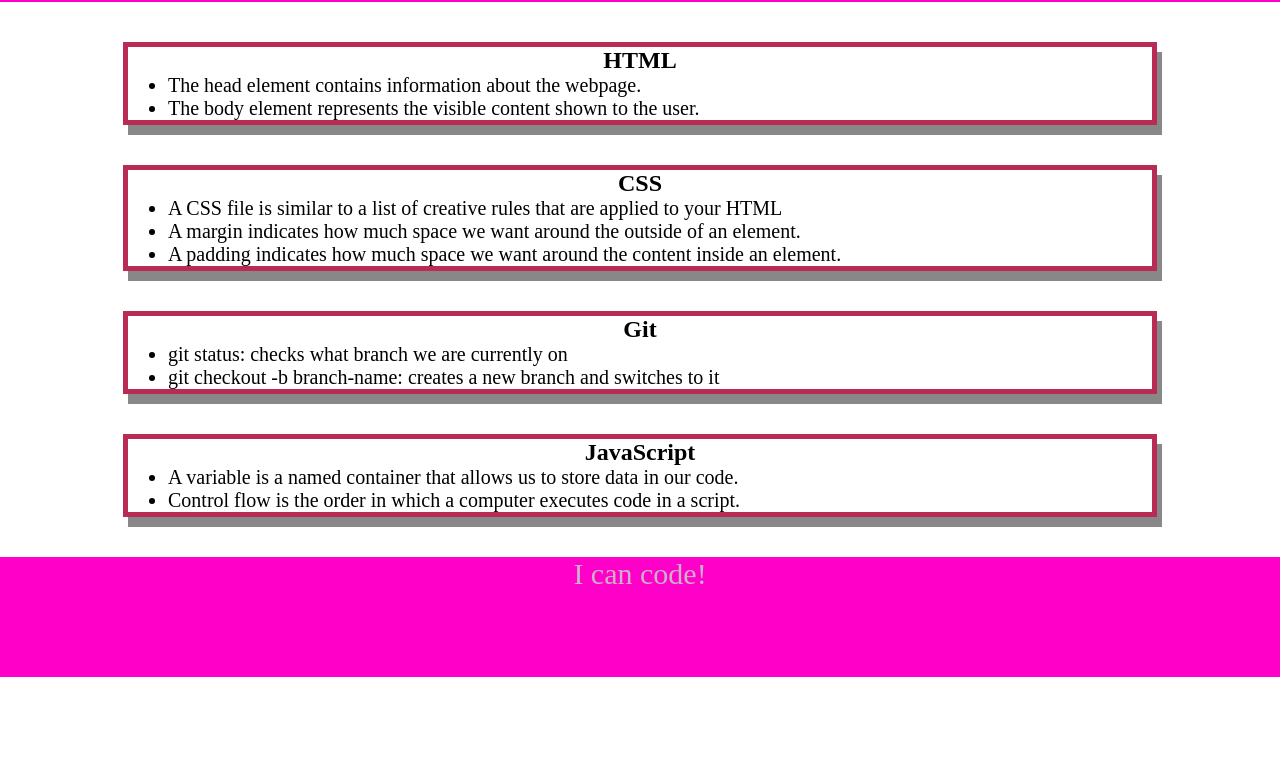
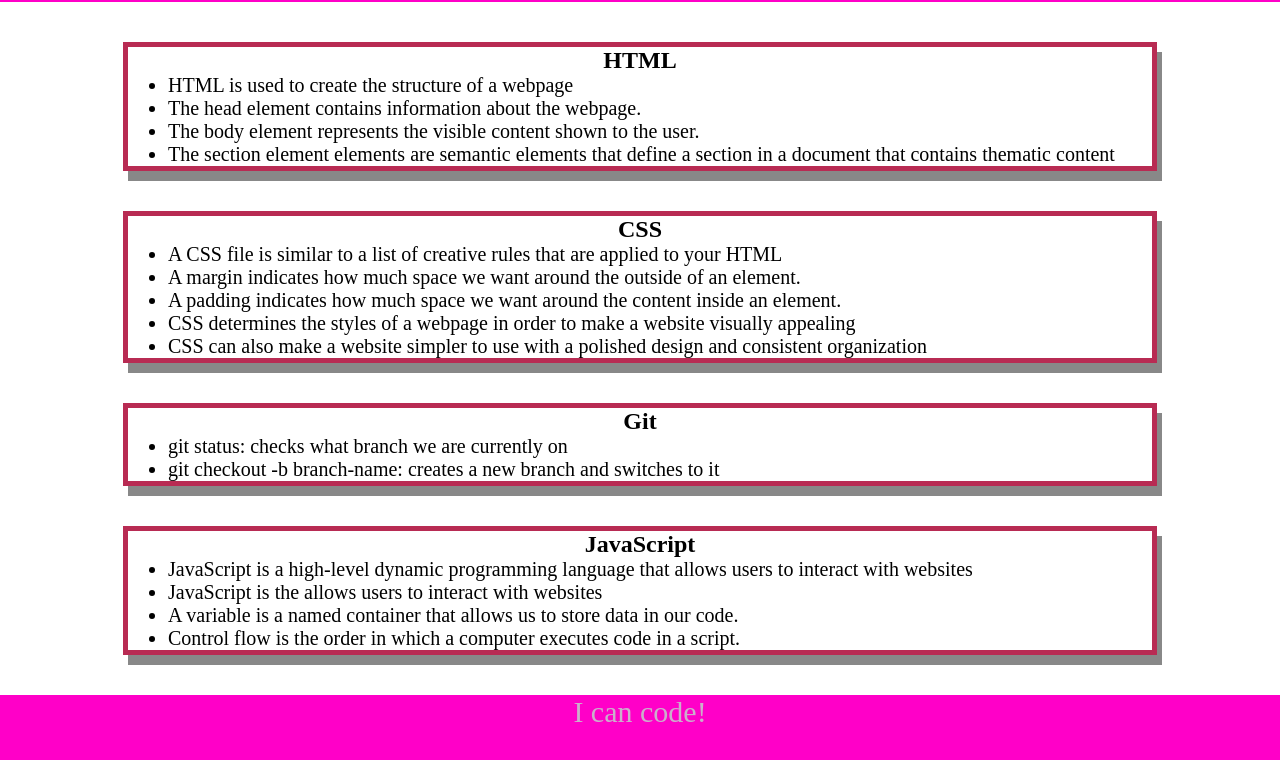
Before and after one commit to abbylemieux/prework-study-guide, a plain HTML site: page index.html in a window 1280 px wide. Shown: the part 118-878 px from the top of the page. Before the commit the page ends 800 px from the top, so only its background shows below. Drawn offline with Linux system fonts and the light colour scheme.

Commit message:
added notes

```diff
--- a/index.html
+++ b/index.html
@@ -19,8 +19,10 @@
       <section class="card" id="html-section">
         <h2>HTML</h2>
         <ul>
+          <li>HTML is used to create the structure of a webpage</li>
           <li>The head element contains information about the webpage.</li>
           <li>The body element represents the visible content shown to the user.</li>
+          <li>The section element elements are semantic elements that define a section in a document that contains thematic content</li>
         </ul>
       </section>
 
@@ -30,6 +32,8 @@
           <li>A CSS file is similar to a list of creative rules that are applied to your HTML</li>
           <li>A margin indicates how much space we want around the outside of an element.</li>
           <li>A padding indicates how much space we want around the content inside an element.</li>
+         <li>CSS determines the styles of a webpage in order to make a website visually appealing</li>
+          <li>CSS can also make a website simpler to use with a polished design and consistent organization</li>
         </ul>
       </section>
 
@@ -44,6 +48,8 @@
       <section class="card" id="javascript-section">
         <h2>JavaScript</h2>
         <ul>
+          <li>JavaScript is a high-level dynamic programming language that allows users to interact with websites</li>
+          <li>JavaScript is the allows users to interact with websites</li>
           <li>A variable is a named container that allows us to store data in our code.</li>
           <li>Control flow is the order in which a computer executes code in a script.</li>
         </ul>
```
